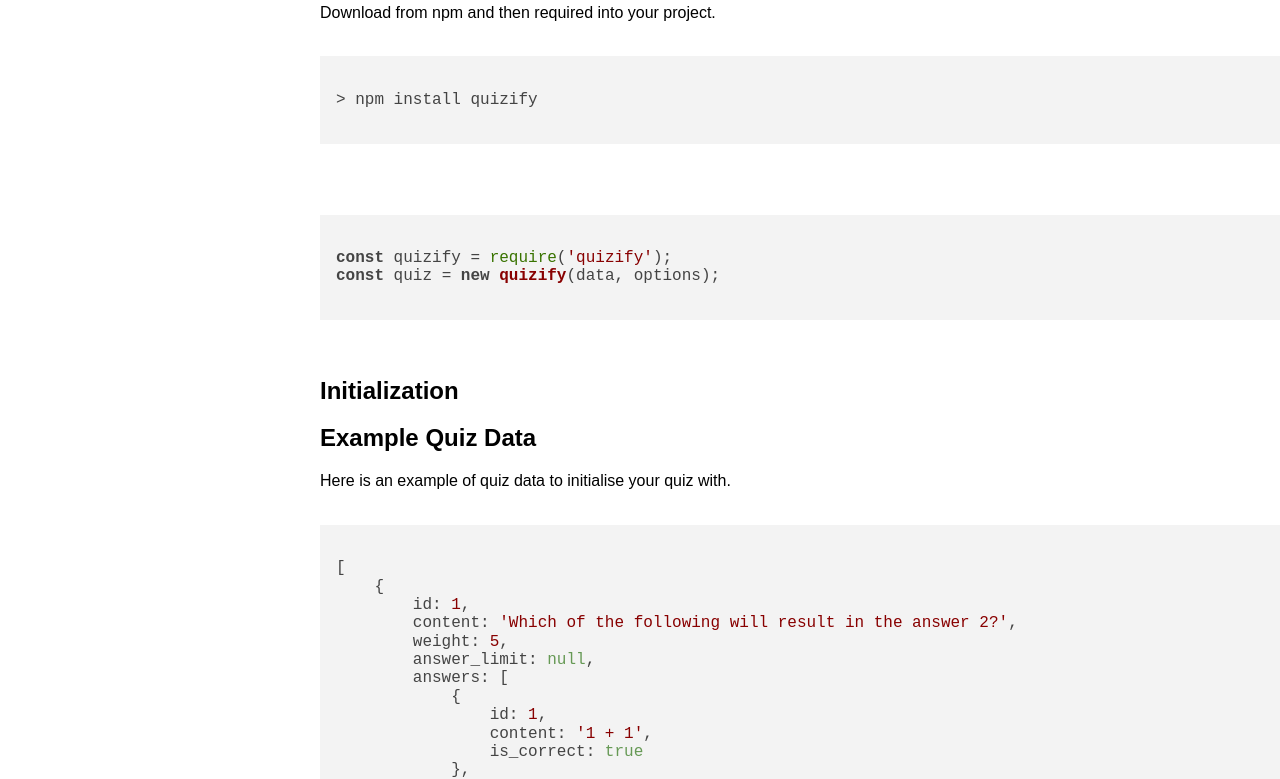
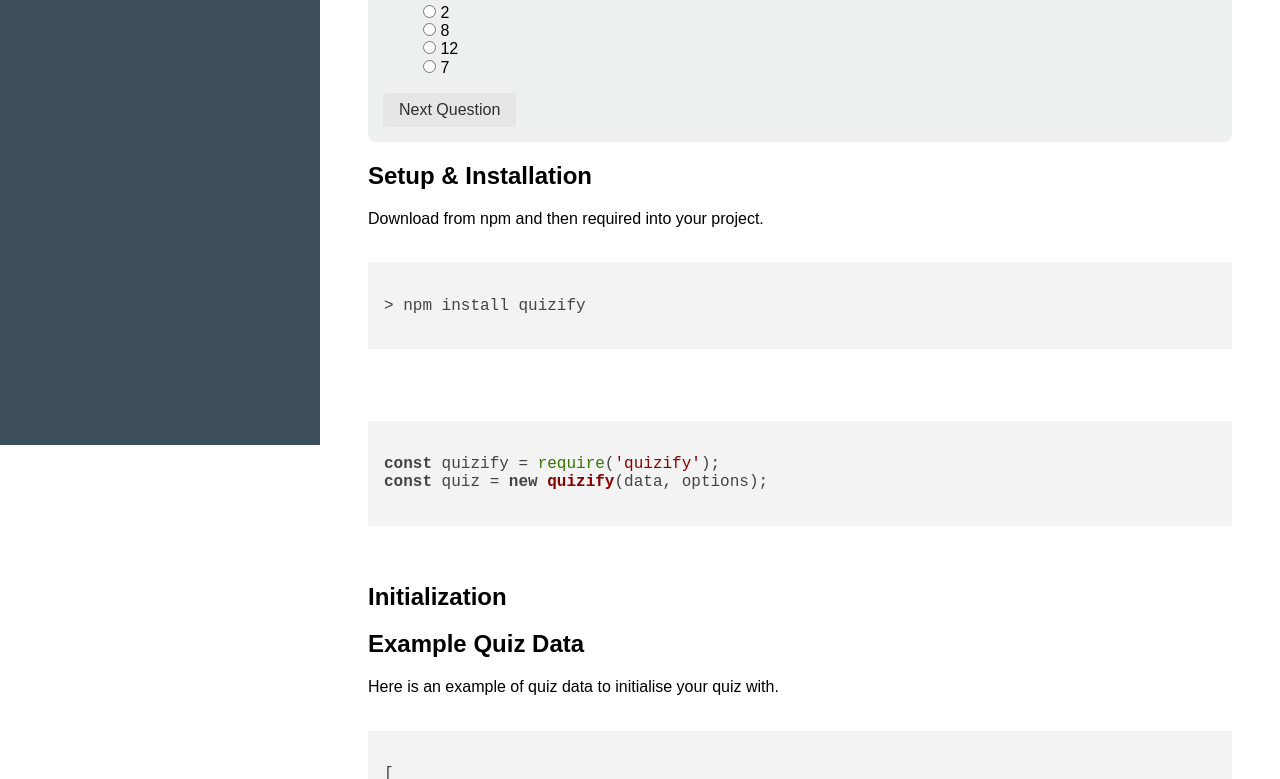
Before and after one commit to jacojvv-dev/quizify, a website: page index.html in a window 1280 px wide. Shown: the part 355-1134 px from the top of the page. Drawn offline with nearby package versions, Linux system fonts and the light colour scheme; the site is published under a folder, as on GitHub Pages, so addresses that start at the root find nothing.

Commit message:
minor update to page

```diff
--- a/index.html
+++ b/index.html
@@ -18,10 +18,10 @@
 
 
     <!--[if lte IE 8]>
-        <link rel="stylesheet" href="/site/css/site-old-ie.css">
+        <link rel="stylesheet" href="site/css/site-old-ie.css">
     <![endif]-->
     <!--[if gt IE 8]><!-->
-    <link rel="stylesheet" href="/site/css/site.css">
+    <link rel="stylesheet" href="site/css/site.css">
     <!--<![endif]-->
 </head>
 
@@ -178,8 +178,8 @@
         </div>
     </div>
 
-    <script src="/dist/quizify.min.js"></script>
-    <script src="/site/js/site.js"></script>
+    <script src="dist/quizify.min.js"></script>
+    <script src="site/js/site.js"></script>
 
     <link rel="stylesheet" href="//cdnjs.cloudflare.com/ajax/libs/highlight.js/9.12.0/styles/default.min.css">
     <script src="//cdnjs.cloudflare.com/ajax/libs/highlight.js/9.12.0/highlight.min.js"></script>
```
